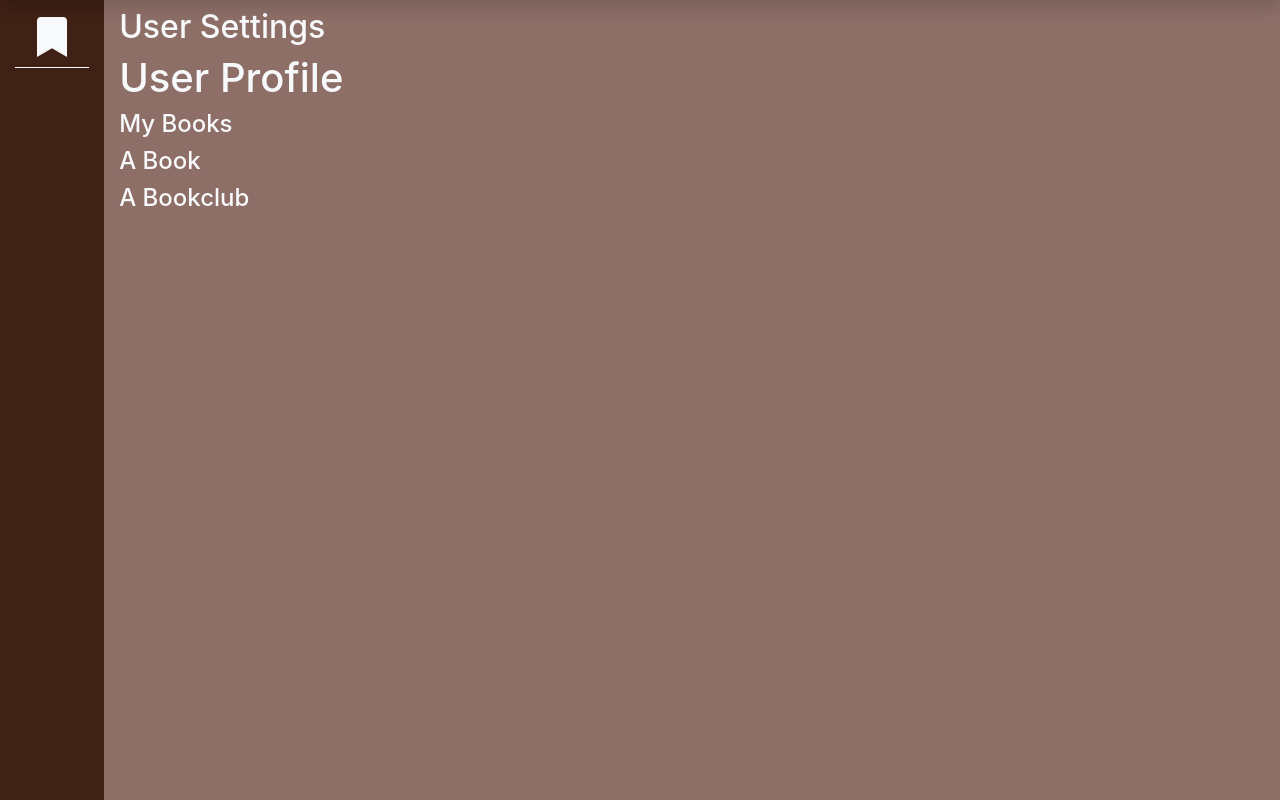
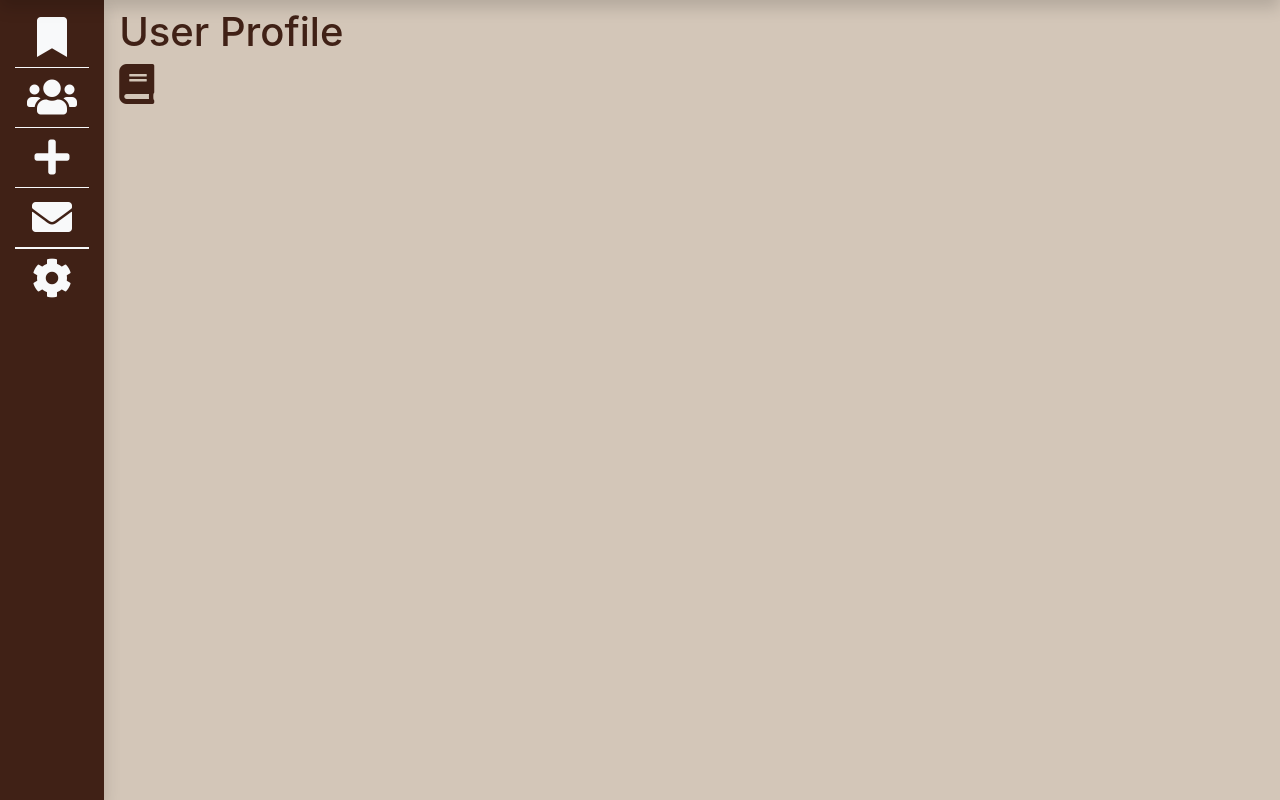
Before and after one commit to lupini-beans/page-sage, a Flask app: page /user in a window 1280 px wide. Shown: the part 48-848 px from the top of the page. Run offline with Flask 2, Linux system fonts and the light colour scheme; some libraries are stand-ins or nearby versions.

Commit message:
More formatting for the static sidebar and changing main color schemes

```diff
--- a/app/static/css/user.css
+++ b/app/static/css/user.css
@@ -1,52 +1,15 @@
 #header-bg {
-  background-color: #542C1D;
+  background-color: #49271B;
 }
 
-#main-bg {
-  background-color: #8D6F68;
+.main-scheme {
+  background-color: #D3C6B8;
+  color: #402116;
 }
+ .main-scheme a {
+  color: #402116;
+ }
 
 #sidebar-bg {
   background-color: #402116;
 }
-
-#sidebar-wrapper {
-  min-height: 100vh;
-  margin-left: -15rem;
-  -webkit-transition: margin .25s ease-out;
-  -moz-transition: margin .25s ease-out;
-  -o-transition: margin .25s ease-out;
-  transition: margin .25s ease-out;
-}
-
-#sidebar-wrapper .sidebar-heading {
-  padding: 0.875rem 1.25rem;
-  font-size: 1.2rem;
-}
-
-#sidebar-wrapper .list-group {
-  width: 15rem;
-}
-
-#page-content-wrapper {
-  min-width: 100vw;
-}
-
-#wrapper.toggled #sidebar-wrapper {
-  margin-left: 0;
-}
-
-@media (min-width: 768px) {
-  #sidebar-wrapper {
-    margin-left: 0;
-  }
-
-  #page-content-wrapper {
-    min-width: 0;
-    width: 100%;
-  }
-
-  #wrapper.toggled #sidebar-wrapper {
-    margin-left: -15rem;
-  }
-}
--- a/app/templates/landing/base.html
+++ b/app/templates/landing/base.html
@@ -6,7 +6,7 @@
         <link rel='stylesheet' href="{{ url_for('static', filename='./css/landing.css') }}">
         <link rel='stylesheet' href="{{ url_for('static', filename='./css/user.css') }}">
     </head>
-    <body id="main-bg">
+    <body class="main-scheme">
         {% block content %}
         {% endblock %}
     </body>
--- a/app/templates/user/header.html
+++ b/app/templates/user/header.html
@@ -12,7 +12,7 @@
 </head>
 
 
-<body id="main-bg">
+<body class="main-scheme">
     <nav id="header-bg" class="navbar navbar-dark fixed-top flex-md-nowrap p-0 shadow">
         <div class="d-flex justify-content-start">
             <button class="navbar-toggler" type="button" data-toggle="collapse" data-target="#navbarCollapse"
@@ -45,21 +45,48 @@
     <div class="container-fluid w-100 mt-5" style="height:100vh;">
         <div class="row w-100" style="height:100vh;">
             <div id="sidebar-bg" class="col-1 pt-2 shadow text-light">
-                <div class="text-center text-light py-2 border-bottom border-light">
+                <div class="text-center text-light py-2 border-bottom border-light w-100">
                     <button class="bg-transparent border-0">
                         <a href="{{ url_for('my_shelf') }}">
                             <i title="My Bookshelf" class="fas fa-bookmark text-light" style="font-size: 40px;"></i>
                         </a>
                     </button>
                 </div>
+                <div class="text-center text-light py-2 border-bottom border-light">
+                    <button class="bg-transparent border-0">
+                        <a href="{{ url_for('bookclub') }}">
+                            <i title="A Bookclub" class="fas fa-users text-light" style="font-size: 40px;"></i>
+                        </a>
+                    </button>
+                </div>
+                <div class="text-center text-light py-2 border-bottom border-light">
+                    <button class="bg-transparent border-0">
+                        <a href="?">
+                            <i title="Add Bookclub" class="fas fa-plus text-light" style="font-size: 40px;"></i>
+                        </a>
+                    </button>
+                </div>
+                <div class="text-center text-light py-2 border-bottom border-light">
+                    <button class="bg-transparent border-0">
+                        <a href="?">
+                            <i title="DM's" class="fas fa-envelope text-light" style="font-size: 40px;"></i>
+                        </a>
+                    </button>
+                </div>
+                <div class="text-center text-light py-2 border-top border-light">
+                    <button class="bg-transparent border-0">
+                        <a href="{{ url_for('user_settings') }}">
+                            <i title="A Bookclub" class="fas fa-cog text-light" style="font-size: 40px;"></i>
+                        </a>
+                    </button>
+                </div>
+
             </div>
             <div id="main-bg" class="col pt-2 ml-0">
-                <h2><a href="{{ url_for('user_settings') }}" class="text-light">User Settings</a></h2>
                 {% block content %}
                 {% endblock %}
             </div>
         </div>
     </div>
 </body>
-
 </html>
--- a/app/templates/user/profile.html
+++ b/app/templates/user/profile.html
@@ -1,8 +1,10 @@
 {% extends "user/header.html" %}
 
 {% block content %}
-    <h1 class="text-light">User Profile</h1>
-    <h4><a href="{{ url_for('my_shelf') }}" class="text-light">My Books</a></h4>
-    <h4><a href="{{ url_for('user_book') }}" class="text-light">A Book</a></h4>
-    <h4><a href="{{ url_for('bookclub') }}" class="text-light">A Bookclub</a></h4>
+    <h1>User Profile</h1>
+    <div>
+        <a href="{{ url_for('user_book') }}">
+            <i class="fas fa-book" style="color: #402116; font-size: 40px;""></i>
+        </a>
+    </div>
 {% endblock %}
```
Also changed, not shown: app/templates/authn/login.html (+5 -5 lines), app/templates/authn/signup.html (+4 -4 lines), app/templates/landing/welcome.html (+4 -4 lines).
